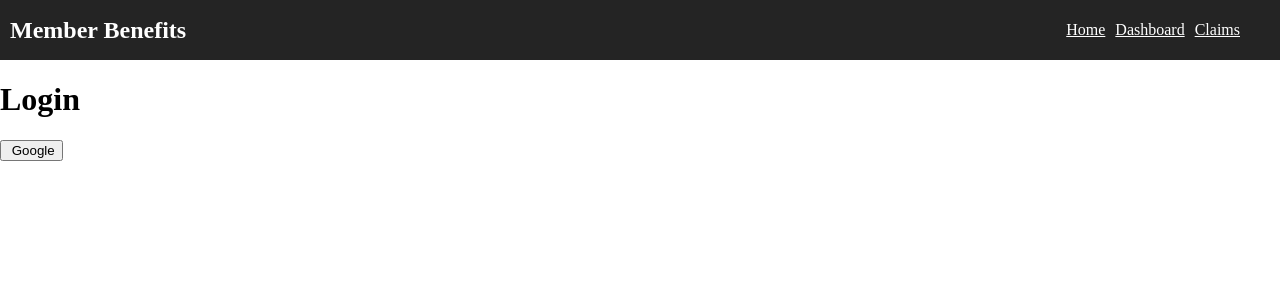
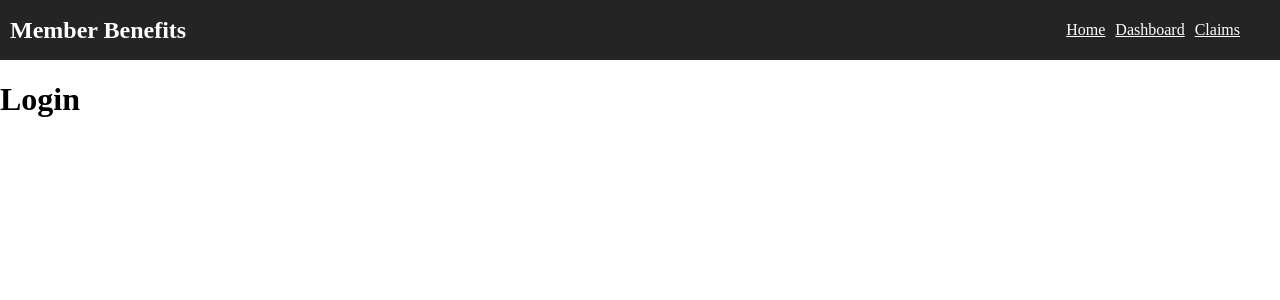
Before and after one commit to Jlee-C/tsg-9-29-member-benefits, a React app in the folder frontend/: page / in a window 1280 px wide. Shown: the top 300 px of the page. Built offline with nearby package versions, Linux system fonts and the light colour scheme; no server answers; the HTML template or start-up script is replaced by a standard one.

Commit message:
added gogoel OAuth2

```diff
--- a/frontend/src/App.jsx
+++ b/frontend/src/App.jsx
@@ -5,8 +5,12 @@ import Dashboard from "./pages/dashboard/Dashboard";
 import Claims from "./pages/claims/Claims";
 import ClaimsList from "./components/claims/claims-list/ClaimsList";
 import ClaimDetails from "./components/claims/claim-details/ClaimDetails";
+import { GoogleOAuthProvider } from "@react-oauth/google";
 export default function App() {
+  const clientId = import.meta.env.VITE_OAUTH_CLIENT_ID;
+  const clientSecret = import.meta.env.VITE_OAUTH_CLIENT_SECRET;
   return (
+    <GoogleOAuthProvider clientId={clientId}>
     <BrowserRouter>
       <NavBar />
       <Routes>
@@ -18,5 +22,6 @@ export default function App() {
         </Route>
       </Routes>
     </BrowserRouter>
+    </GoogleOAuthProvider>
   );
 }
--- a/frontend/src/pages/login/Login.jsx
+++ b/frontend/src/pages/login/Login.jsx
@@ -1,12 +1,22 @@
+
+import { GoogleLogin } from "@react-oauth/google";
+
 export default function Login() {
   return (
   <>
   <h1>Login</h1>
   <main>
     <div className="login-box">
-        <button>
-          <img /> Google
-        </button>
+
+      <GoogleLogin
+      ux_mode="popup"
+      onSuccess={(credentialResponse) => {
+       console.log(credentialResponse);
+        }}
+      onError={() => {
+        console.log('Login Failed');
+      }}
+      />
     </div>
   </main>
   </>
```
Also changed, not shown: 1 other file (tests, documents, lock files or other folders).
